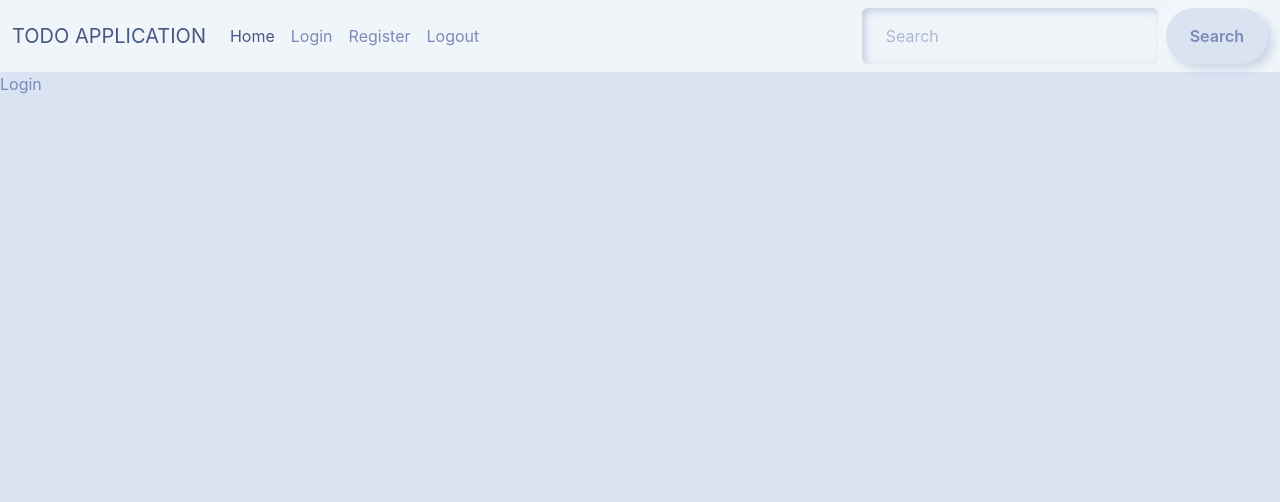
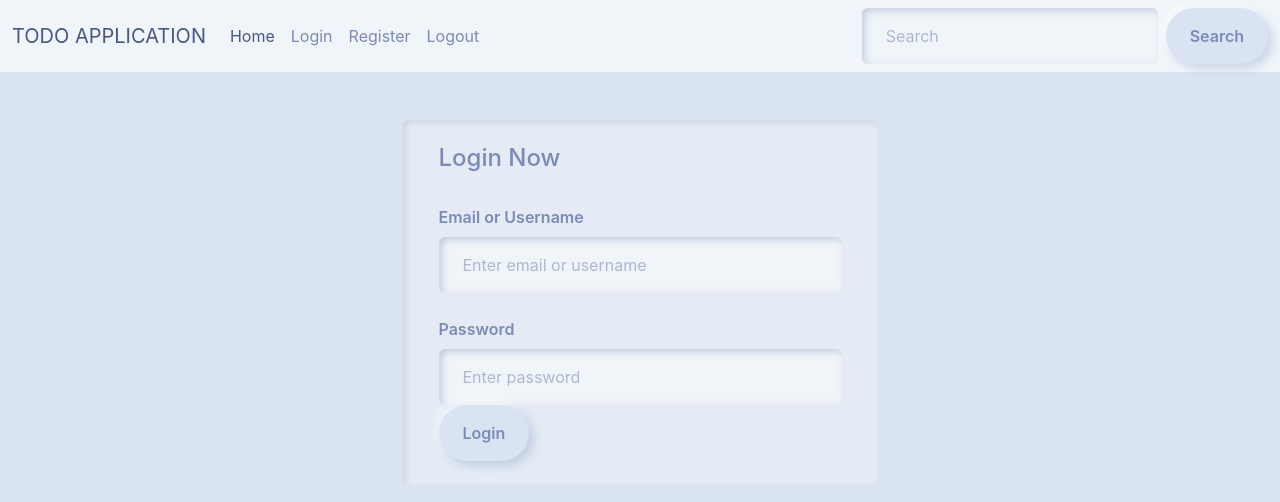
Before and after one commit to bhanu-21/Todo-Application, a React (Create React App) app in the folder frontend/: page /login in a window 1280 px wide. Shown: the top 502 px of the page. Built offline with nearby package versions, Linux system fonts and the light colour scheme.

Commit message:
Login api added, connection to backend and use of axios

```diff
--- a/frontend/package.json
+++ b/frontend/package.json
@@ -6,10 +6,12 @@
     "@testing-library/jest-dom": "^5.17.0",
     "@testing-library/react": "^13.4.0",
     "@testing-library/user-event": "^13.5.0",
+    "axios": "^1.5.0",
     "react": "^18.2.0",
     "react-dom": "^18.2.0",
     "react-router-dom": "^6.16.0",
     "react-scripts": "5.0.1",
+    "react-toastify": "^9.1.3",
     "web-vitals": "^2.1.4"
   },
   "scripts": {
--- a/frontend/src/App.js
+++ b/frontend/src/App.js
@@ -3,8 +3,12 @@ import { BrowserRouter, Route, Routes } from 'react-router-dom';
 import Home from './components/Home';
 import Register from './components/Register';
 import Login from './components/Login';
+import { useState } from 'react';
 
 function App() {
+  const info = localStorage.getItem('user');
+  const [user, setUser] = useState(JSON.parse(info));
+
   return (
     <>
       <BrowserRouter>
@@ -13,7 +17,7 @@ function App() {
         <Routes>
           <Route path='/' element={<Home />} />
           <Route path='/register' element={<Register />} />
-          <Route path='/login' element={<Login />} />
+          <Route path='/login' element={<Login user={user} setUser={setUser} />} />
         </Routes>
       </BrowserRouter>
     </>
--- a/frontend/src/components/Login.js
+++ b/frontend/src/components/Login.js
@@ -1,9 +1,109 @@
-import React from 'react'
+import React, { useEffect, useState } from "react";
+import { login } from "../services/api";
+import { useNavigate } from "react-router-dom";
+import { ToastContainer, toast } from 'react-toastify';
+import 'react-toastify/dist/ReactToastify.css';
 
-function Login() {
+function Login({ user, setUser }) {
+    const [form, setForm] = useState({
+        username: "",
+        password: "",
+    });
+    const [errors, setErrors] = useState(null);
+    const navigation = useNavigate();
+
+    useEffect(() => {
+        if (user) {
+            navigation("/");
+        }
+
+        // eslint-disable-next-line
+    }, [])
+
+    const handleChange = (e) => {
+        setForm({ ...form, [e.target.name]: e.target.value });
+    };
+
+    const handleSubmit = async () => {
+        const result = await login(form);
+        console.log('forrrmmmm', result);
+        setErrors(null);
+
+        if (result.status === 200) {
+            if (result.data.status === 200) {
+                localStorage.setItem('user', JSON.stringify(result.data.data));
+                toast(result.data.message);
+                navigation("/");
+                return;
+            }
+
+            if (result.data.status === 201) {
+                setErrors(result.data.data);
+                toast(result.data.message);
+                return;
+            }
+
+            if (result.data.status === 202) {
+                toast(result.data.message);
+                return;
+            }
+        }
+    }
+
     return (
-        <div>Login</div>
-    )
+        <>
+            <ToastContainer /><div className="container">
+                <div className="row justify-content-center mt-4">
+                    <div className="col-lg-5 card border-primary mt-4">
+                        <div className="card-body">
+                            <h4 className="card-title">Login Now</h4>
+                            <div className="form-group">
+                                <label htmlFor="exampleInputEmail1" className="form-label mt-4">
+                                    Email or Username
+                                </label>
+                                <input
+                                    type="text"
+                                    className="form-control"
+                                    id="exampleInputEmail1"
+                                    aria-describedby="emailHelp"
+                                    placeholder="Enter email or username"
+                                    name="username"
+                                    onChange={handleChange} />
+                                {errors?.username && (
+                                    <small id="emailHelp" className="form-text text-muted">
+                                        {errors.username.msg}
+                                    </small>
+                                )}
+                            </div>
+
+                            <div className="form-group">
+                                <label htmlFor="exampleInputEmail1" className="form-label mt-4">
+                                    Password
+                                </label>
+                                <input
+                                    type="password"
+                                    className="form-control"
+                                    id="exampleInputEmail1"
+                                    aria-describedby="emailHelp"
+                                    placeholder="Enter password"
+                                    name="password"
+                                    onChange={handleChange} />
+                                {errors?.password && (
+                                    <small id="emailHelp" className="form-text text-muted">
+                                        {errors.password.msg}
+                                    </small>
+                                )}
+                            </div>
+
+                            <button type="button" className="btn btn-primary" onClick={handleSubmit}>
+                                Login
+                            </button>
+                        </div>
+                    </div>
+                </div>
+            </div>
+        </>
+    );
 }
 
 export default Login;
--- /dev/null
+++ b/frontend/src/config.js
@@ -0,0 +1 @@
+export const API_URL = 'http://localhost:5000';
--- /dev/null
+++ b/frontend/src/services/api.js
@@ -0,0 +1,6 @@
+import axios from 'axios';
+import { LOGIN } from './apiConstants';
+
+export const login = async (data) => {
+    return axios.post(LOGIN, data);
+}
--- /dev/null
+++ b/frontend/src/services/apiConstants.js
@@ -0,0 +1,3 @@
+import { API_URL } from '../config';
+
+export const LOGIN = `${API_URL}/api/login`;
```
Also changed, not shown: frontend/src/utils/Constants.js (added), 2 other files (tests, documents, lock files or other folders).
